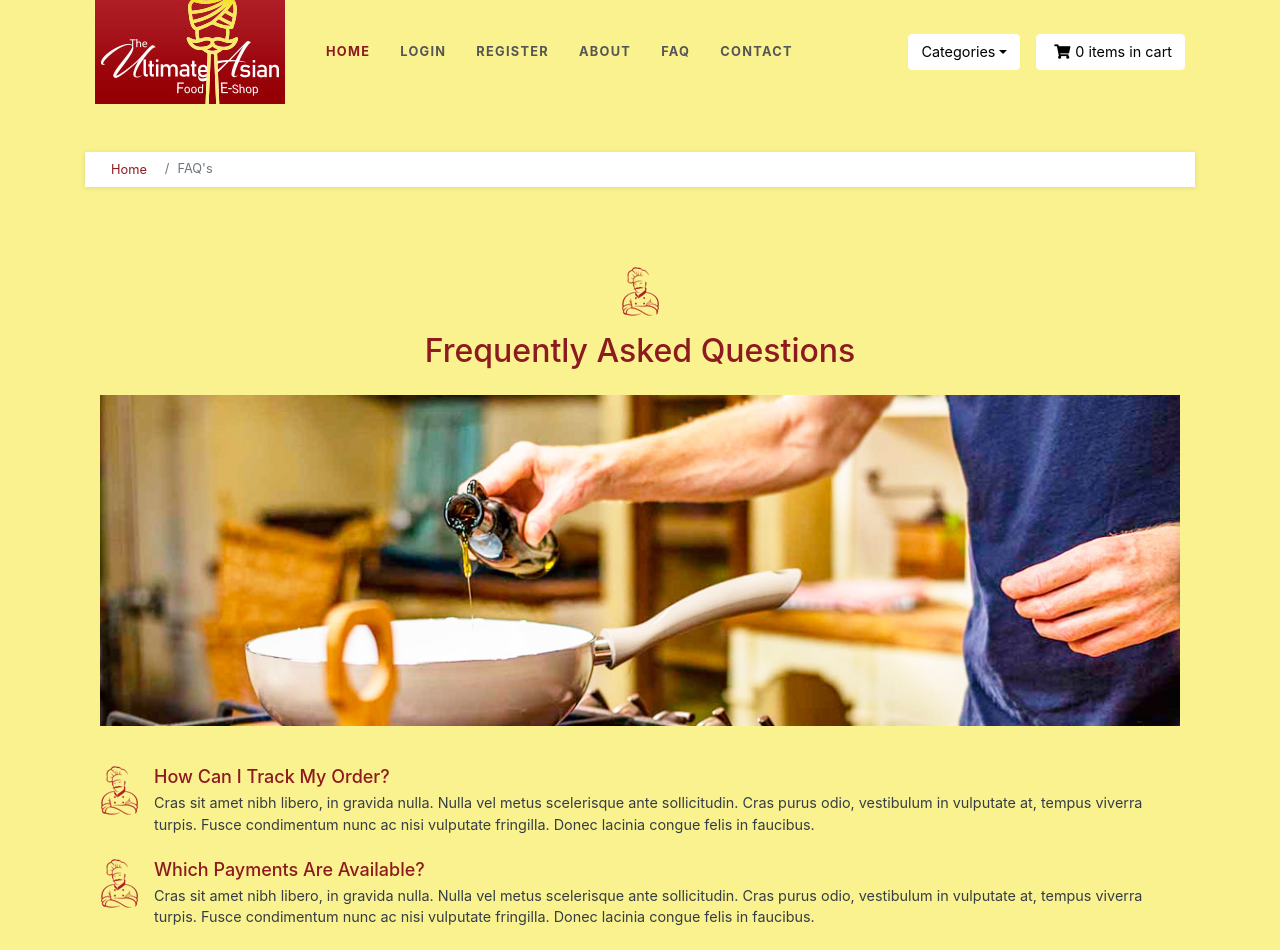
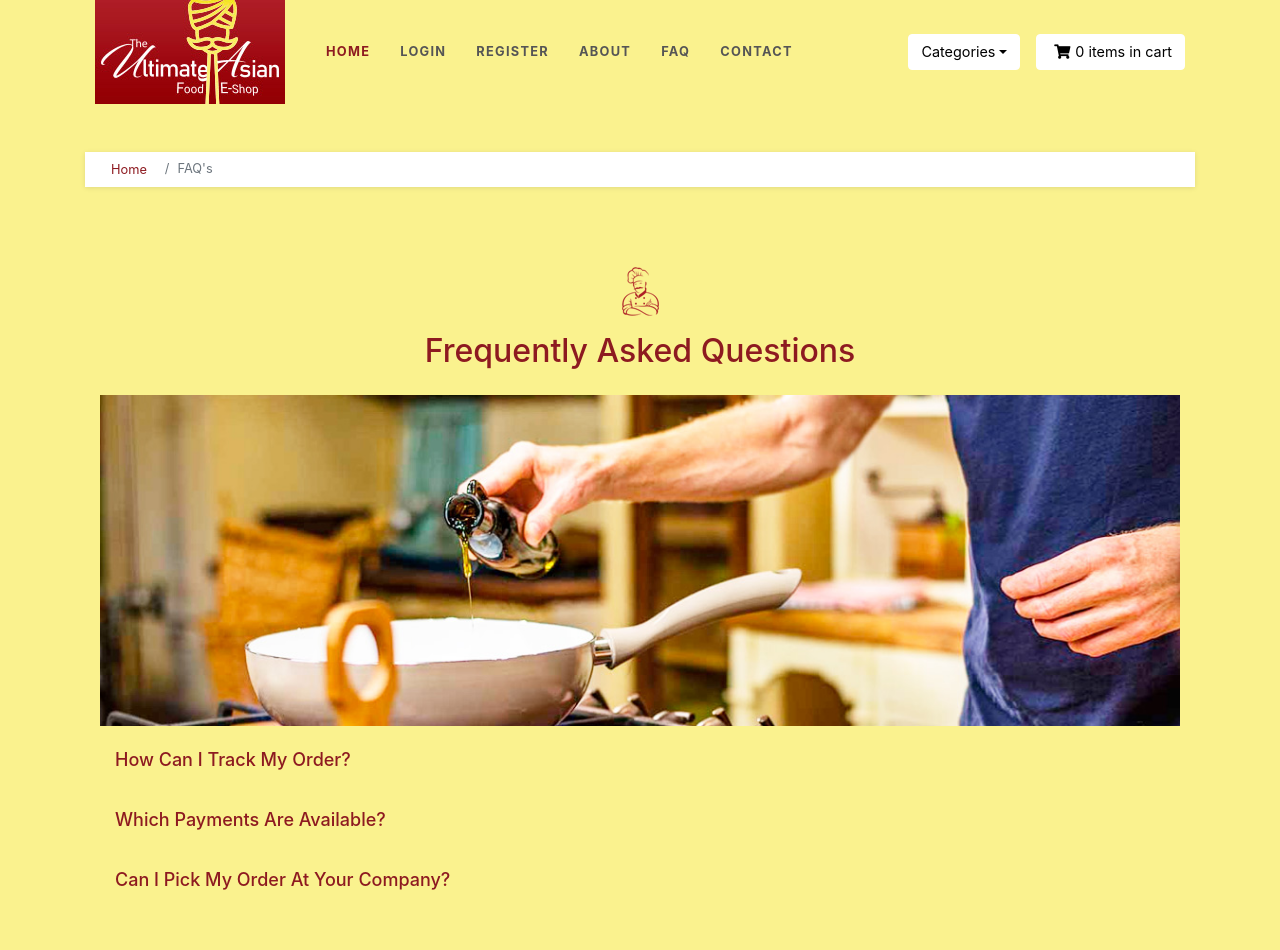
Before and after one commit to Kobyjc08/Frontend_Ultimate_Asian_Food, a React (Create React App) app in the folder frontend/: page /FAQ in a window 1280 px wide. Shown: the top 950 px of the page. Built offline with nearby package versions, Linux system fonts and the light colour scheme; no server answers.

Commit message:
accordion test

```diff
--- a/frontend/src/pages/FAQ.js
+++ b/frontend/src/pages/FAQ.js
@@ -23,42 +23,80 @@ const FAQ = () => {
           className="col-md-12 col-xs-12 col-sm-12 big-banner"
           alt="aboutImage"
         />
-        <ul class="list-unstyled blockquote2">
-          <li class="media">
-            <img src={faqimg} class="mr-3" alt="FAQ Icon" />
-            <div class="media-body">
-              <h4 class="mt-0 mb-1 new-titles">How Can I Track My Order?</h4>
+        <div id="accordion" className="panel-group">
+          <div className="panel panel-warning">
+            <div className="panel-heading">
+              <h4 className="panel-title">
+                <a
+                  href="#panelBodyOne"
+                  data-toggle="collapse"
+                  data-parent="#accordion"
+                >
+                  How Can I Track My Order?
+                </a>
+              </h4>
+            </div>
+            <div id="panelBodyOne" className="panel-collapse collapse">
+              <div className="panel-body">
+                <p>
                   Cras sit amet nibh libero, in gravida nulla. Nulla vel metus
                   scelerisque ante sollicitudin. Cras purus odio, vestibulum in
                   vulputate at, tempus viverra turpis. Fusce condimentum nunc ac
-              nisi vulputate fringilla. Donec lacinia congue felis in faucibus.
+                  nisi vulputate fringilla. Donec lacinia congue felis in
+                  faucibus.
+                </p>
               </div>
-          </li>
-          <li class="media my-4">
-            <img src={faqimg} class="mr-3" alt="FAQ Icon" />
-            <div class="media-body">
-              <h4 class="mt-0 mb-1 new-titles">
+            </div>
+          </div>
+          <div className="panel panel-warning">
+            <div className="panel-heading">
+              <h4 className="panel-title">
+                <a
+                  href="#panelBodyTwo"
+                  data-toggle="collapse"
+                  data-parent="#accordion"
+                >
                   Which Payments Are Available?
+                </a>
               </h4>
+            </div>
+            <div id="panelBodyTwo" className="panel-collapse collapse">
+              <div className="panel-body">
+                <p>
                   Cras sit amet nibh libero, in gravida nulla. Nulla vel metus
                   scelerisque ante sollicitudin. Cras purus odio, vestibulum in
                   vulputate at, tempus viverra turpis. Fusce condimentum nunc ac
-              nisi vulputate fringilla. Donec lacinia congue felis in faucibus.
+                  nisi vulputate fringilla. Donec lacinia congue felis in
+                  faucibus.
+                </p>
               </div>
-          </li>
-          <li class="media">
-            <img src={faqimg} class="mr-3" alt="FAQ Icon" />
-            <div class="media-body">
-              <h4 class="mt-0 mb-1 new-titles">
+            </div>
+          </div>
+          <div className="panel panel-warning">
+            <div className="panel-heading">
+              <h4 className="panel-title">
+                <a
+                  href="#panelBodyThree"
+                  data-toggle="collapse"
+                  data-parent="#accordion"
+                >
                   Can I Pick My Order At Your Company?
+                </a>
               </h4>
+            </div>
+            <div id="panelBodyThree" className="panel-collapse collapse">
+              <div className="panel-body">
+                <p>
                   Cras sit amet nibh libero, in gravida nulla. Nulla vel metus
                   scelerisque ante sollicitudin. Cras purus odio, vestibulum in
                   vulputate at, tempus viverra turpis. Fusce condimentum nunc ac
-              nisi vulputate fringilla. Donec lacinia congue felis in faucibus.
+                  nisi vulputate fringilla. Donec lacinia congue felis in
+                  faucibus.
+                </p>
               </div>
-          </li>
-        </ul>
+            </div>
+          </div>
+        </div>
       </Container>
     </Layout>
   );
```
Also changed, not shown: frontend/src/components/Questions.js (renamed from frontend/src/shared/Questions.js). Lines whose indentation alone changed are shown as unchanged.
